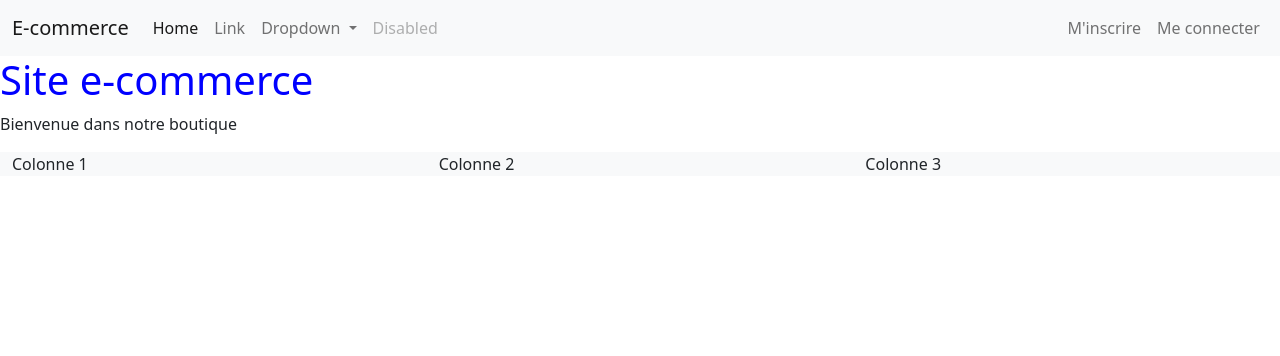
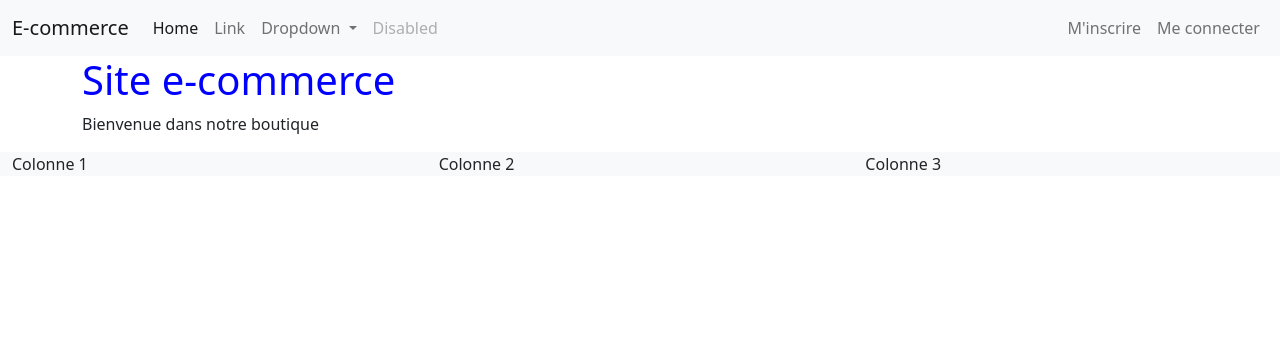
Before and after one commit to julienh62/e-commerce, a Symfony app: template templates/main/index.html.twig in a window 1280 px wide. Shown: the top 356 px of the page. Run offline with Twig, Linux system fonts and the light colour scheme; the template is opened without the code that fills it, so the values that code supplies are empty; some libraries are stand-ins or nearby versions.

Commit message:
second commit

```diff
--- a/src/Controller/MainController.php
+++ b/src/Controller/MainController.php
@@ -15,8 +15,8 @@ class MainController extends AbstractController
         return $this->render('main/index.html.twig', [
             'categories' => $categoriesRepository->findBy([],
             ['categoryOrder' => 'asc'])
-            ]
+            ]);
             //tablaeu vide car je veux tout
-             );
+
     }
 }
--- a/templates/main/index.html.twig
+++ b/templates/main/index.html.twig
@@ -3,15 +3,37 @@
 
 
 {% block body %}
-    <main class=""container">
-      <section class=""row>
-          <div class=""col-12>
+    <main class="container">
+      <section class="row">
+          <div class="col-12">
               <h1>Site e-commerce</h1>
               <p>Bienvenue dans notre boutique</p>
           </div>
-          <div class=""col-12>
 
-          </div>
+          {% for category in categories %}
+              {% if category.parent == null %}
+
+
+{#                  div.col-12 + tabulation #}
+                     <div class="col-12">
+                           <h2> {{ category.name }} </h2>
+                     </div>
+                   {% else %}
+                     <div class="col-4">
+
+                         <div class="card h-100">
+                             <div class="card-body">
+                                 <h3 class="card-title">{{ category.name }}</h3>
+                                 <a href="#" class="btn btn-primary">Voir les produits</a>
+                             </div>
+                         </div>
+
+                        <a href="#"></a>
+                     </div>
+
+                   {% endif %}
+              {% endfor %}
+
       </section>
     </main>
 {% endblock %}
```
